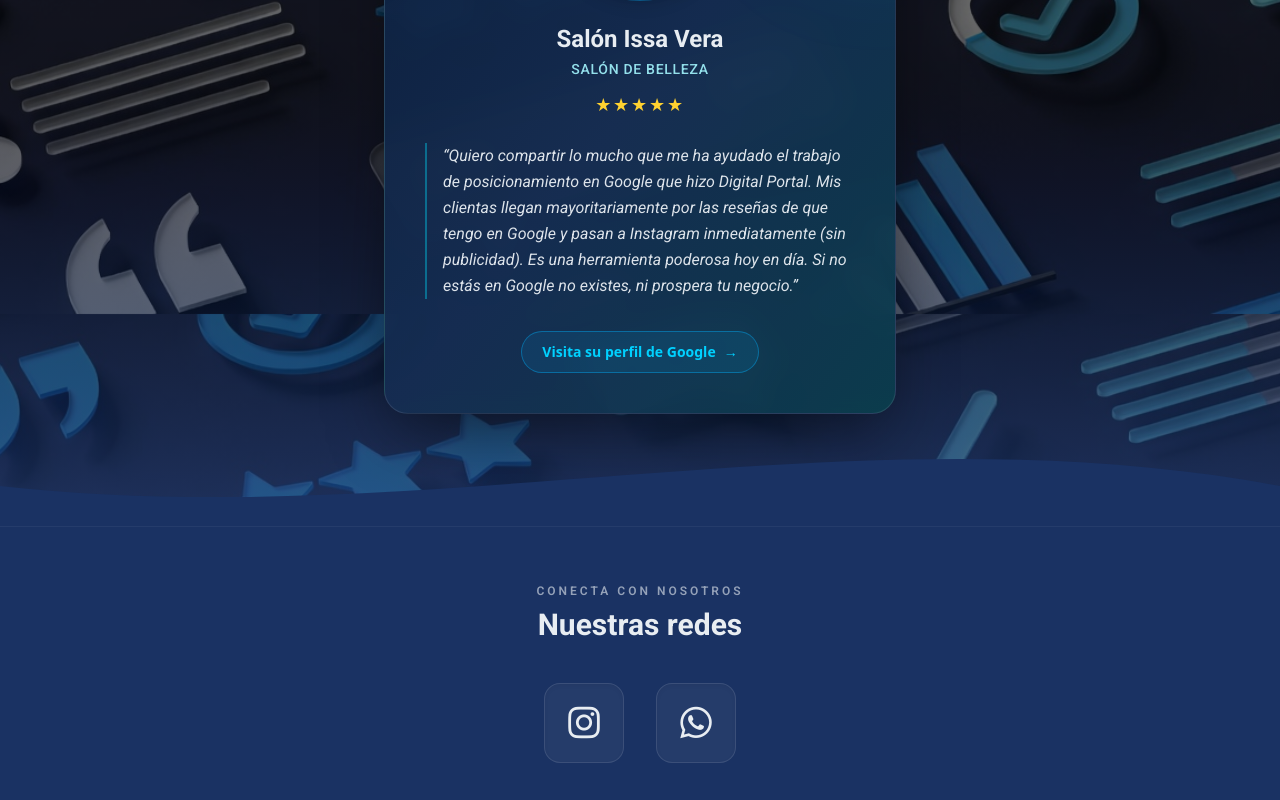
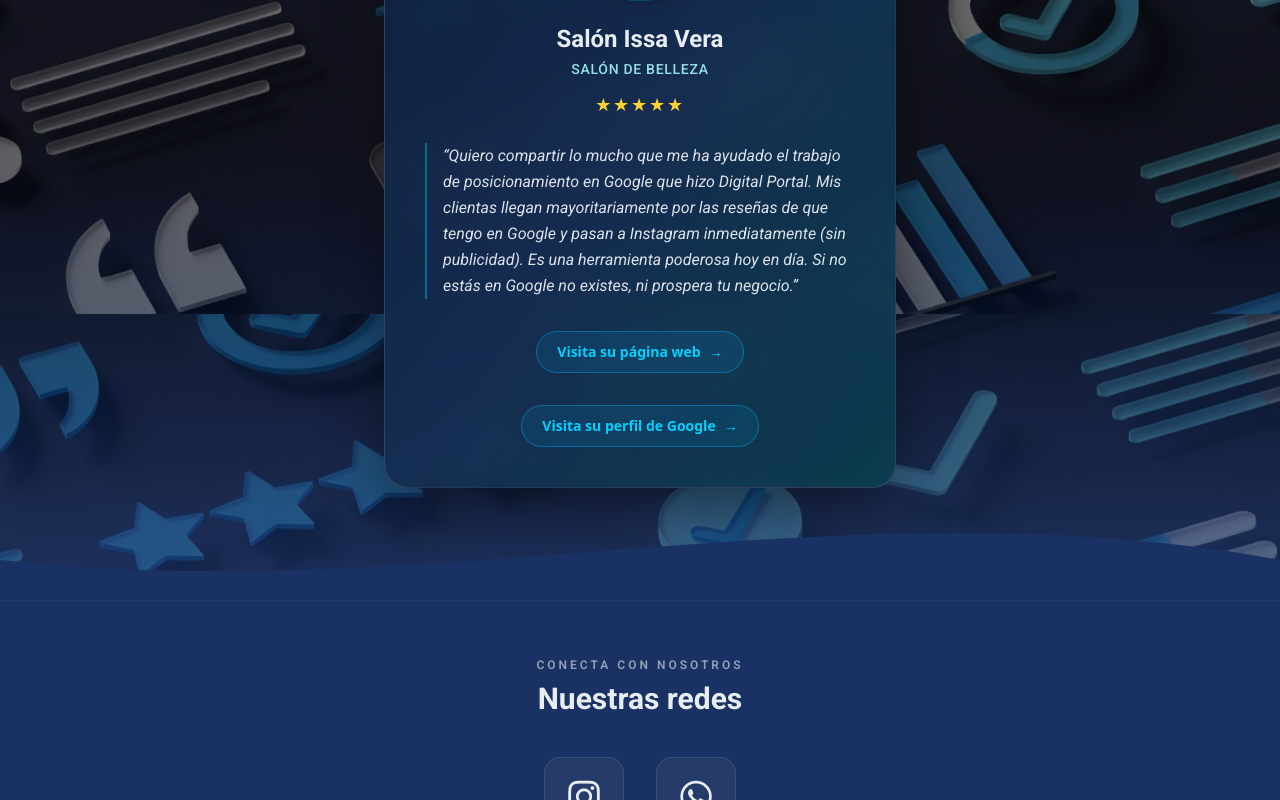
Before and after one commit to PieroDev/DigitalPortal, an Angular app: page / in a window 1280 px wide. Shown: the part 6553-7353 px from the top of the page. Built offline with nearby package versions, Linux system fonts and the light colour scheme.

Commit message:
add link to issavera.cl

```diff
--- a/src/app/our-clients/our-clients.html
+++ b/src/app/our-clients/our-clients.html
@@ -60,7 +60,16 @@
               no existes, ni prospera tu negocio.&rdquo;
             </p>
           </blockquote>
-
+          <a
+            href="https://www.issavera.cl/"
+            target="_blank"
+            rel="noopener noreferrer"
+            class="mt-8 inline-flex items-center justify-center gap-2 rounded-full border border-[#00B2FF]/40 bg-[#00B2FF]/10 px-5 py-2.5 text-sm font-semibold text-[#00D1FF] transition hover:border-[#00B2FF]/60 hover:bg-[#00B2FF]/20"
+          >
+            Visita su página web
+            <span aria-hidden="true">→</span>
+          </a>
+          <br>
           <a
             href="https://maps.app.goo.gl/gmPcDZDjH22PwbQo6"
             target="_blank"
```
